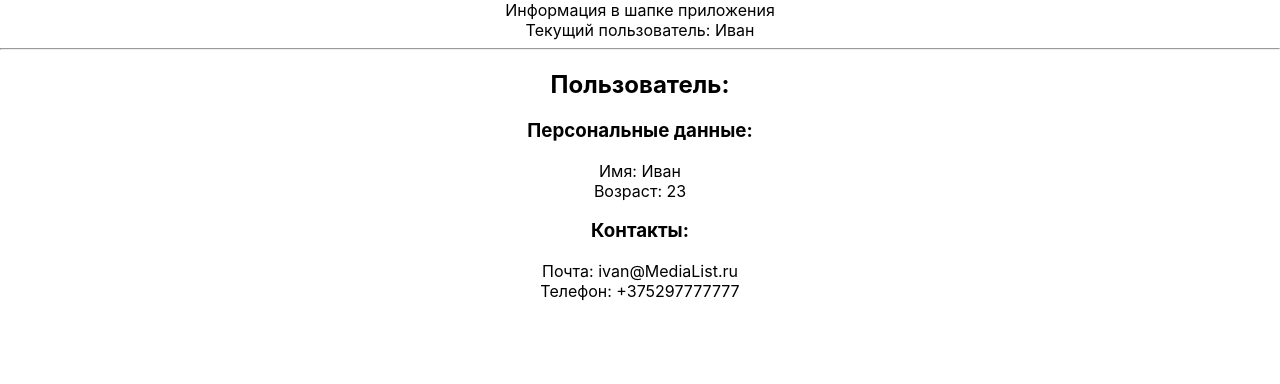
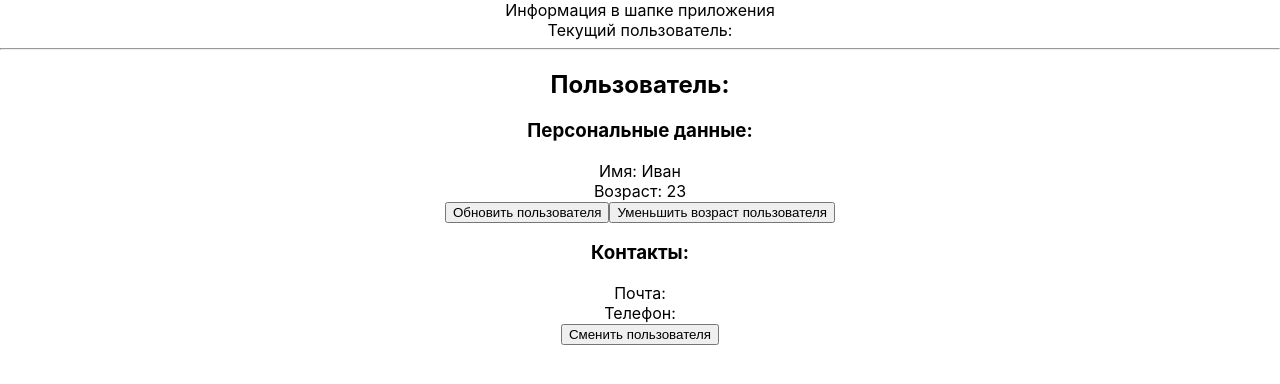
Before and after one commit to vitalyvitmens/react-context-api, a React (Create React App) app in the folder my-app/: page / in a window 1280 px wide. Shown: the top 384 px of the page. Built offline with nearby package versions, Linux system fonts and the light colour scheme.

Commit message:
add data in project

```diff
--- a/my-app/src/App.js
+++ b/my-app/src/App.js
@@ -1,3 +1,4 @@
+import { useState, useEffect } from 'react'
 import { Header, UserBlock } from './components'
 import styles from './app.module.css'
 import { AppContext } from './context'
@@ -11,21 +12,67 @@ const getUserFromServer = () => ({
 	phone: '+375297777777',
 })
 
+const getAnotherUserFromServer = () => ({
+	id: 'a77700',
+	name: 'Егор',
+	age: 14,
+	email: 'egor@tut.by',
+	phone: '+375447777777',
+})
+
+const reducer = (state, action) => {
+	const { type, payload } = action
+
+	switch (type) {
+		case 'SET_USER_DATA': {
+			return payload
+		}
+		case 'SET_USER_AGE': {
+			return {
+				...state,
+				age: payload,
+			}
+		}
+		default:
+			return state
+	}
+}
+
 export const App = () => {
-	const userData = getUserFromServer()
+	const [userData, setUserData] = useState({})
+
+	const dispatch = (action) => {
+		const newState = reducer(userData, action)
+
+		setUserData(newState)
+	}
+
+	useEffect(() => {
+		const userDataFromServer = getUserFromServer()
+
+		setUserData(userDataFromServer)
+	}, [])
+
+	const onUserChange = () => {
+		const newUserDataFromServer = getAnotherUserFromServer()
+
+		setUserData(newUserDataFromServer)
+	}
 
 	return (
-		<AppContext.Provider value={userData}>
+		<AppContext.Provider value={{ userData, dispatch }}>
 			<div className={styles.app}>
 				<Header />
 				<hr />
 				<UserBlock />
+				<button onClick={onUserChange}>Сменить пользователя</button>
 			</div>
 		</AppContext.Provider>
 	)
 }
 
-{/* <AppContextProvider.Provider
+{
+	/* <AppContextProvider.Provider
 themeValue={{ theme: 'light' }}
 userValue={userData}
 appConfigValue={null}
@@ -35,4 +82,5 @@ appConfigValue={null}
   <hr />
   <UserBlock />
 </div>
-</AppContextProvider.Provider> */}
+</AppContextProvider.Provider> */
+}
--- a/my-app/src/components/user-block/components/user-personal-info/user-personal-info.js
+++ b/my-app/src/components/user-block/components/user-personal-info/user-personal-info.js
@@ -2,12 +2,26 @@ import { useContext } from 'react'
 import { AppContext } from '../../../../context'
 
 export const UserPersonalInfo = () => {
-	const { name, age } = useContext(AppContext)
+	const { userData, dispatch } = useContext(AppContext)
+	const { name, age, email, phone } = userData
+
+	const onUserUpdate = () => {
+		const newUserData = { name, age: 30, email, phone }
+		// setUserData(newUserData)
+		dispatch({ type: 'SET_USER_DATA', payload: newUserData })
+	}
+
+	const onUserAgeDecrease = () => {
+		dispatch({ type: 'SET_USER_AGE', payload: 15 })
+	}
+
 	return (
 		<div>
 			<h3>Персональные данные:</h3>
 			<div>Имя: {name}</div>
 			<div>Возраст: {age}</div>
+			<button onClick={onUserUpdate}>Обновить пользователя</button>
+			<button onClick={onUserAgeDecrease}>Уменьшить возраст пользователя</button>
 		</div>
 	)
 }
```
